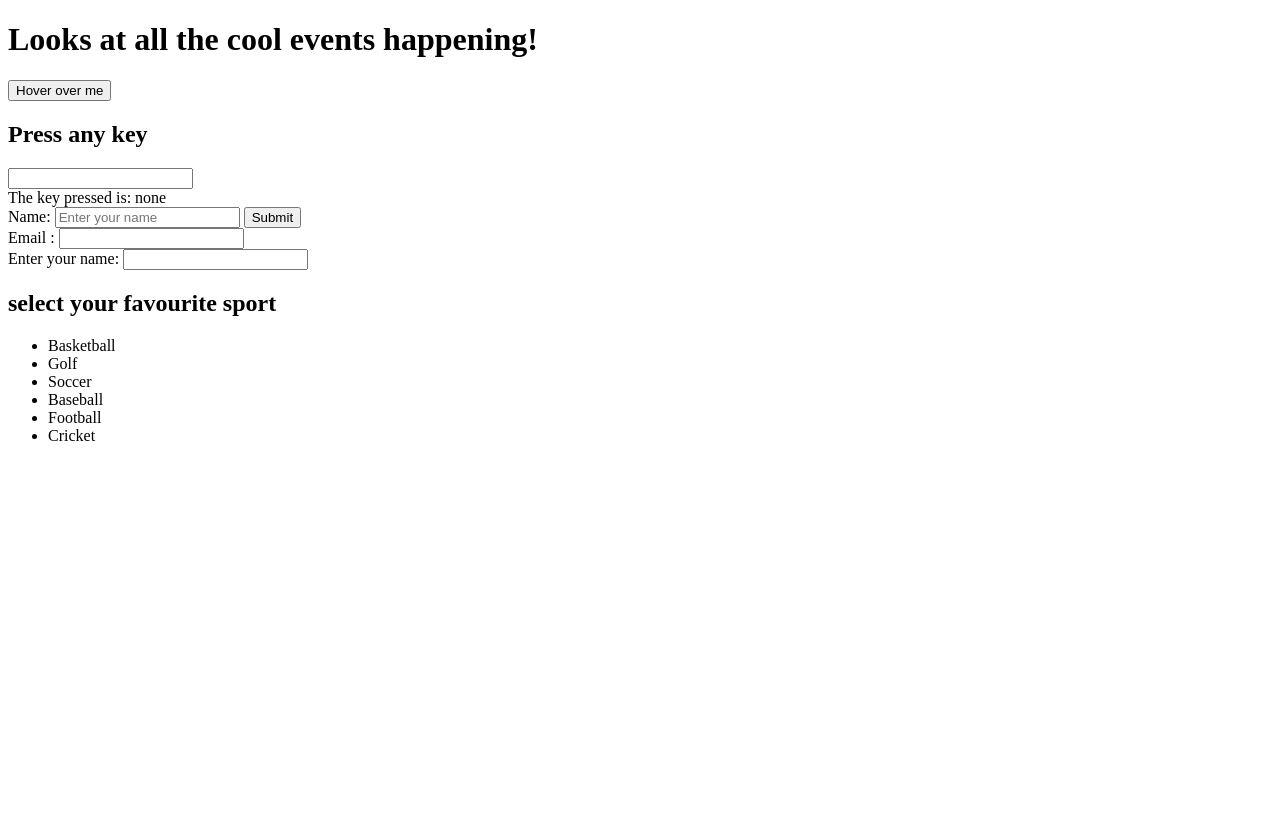
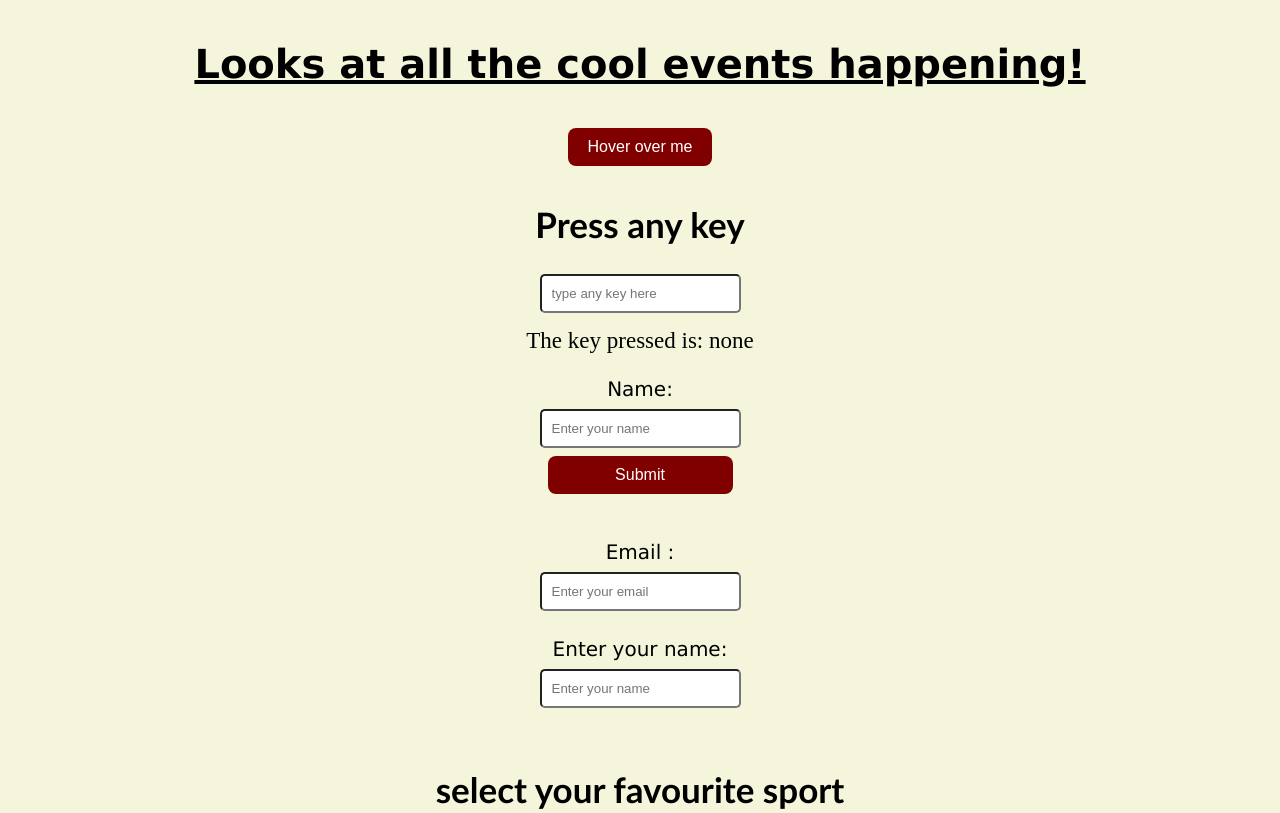
Before and after one commit to moteenraza07/JavaScript-Events, a plain HTML site: page index.html in a window 1280 px wide. Shown: the top 813 px of the page. Drawn offline with Linux system fonts and the light colour scheme.

Commit message:
Completed the css for the events

```diff
--- a/index.html
+++ b/index.html
@@ -5,23 +5,43 @@
     <meta name="viewport" content="width=device-width, initial-scale=1.0" />
     <title>JavaScript Events!</title>
     <script defer src="script.js"></script>
+    <link rel="stylesheet" href="style.css" />
   </head>
   <body>
+    <section class="container">
       <h1>Looks at all the cool events happening!</h1>
       <button id="hover">Hover over me</button>
       <h2>Press any key</h2>
-    <input type="text" id="keyInput" />
-    <div class="output">The key pressed is: <span id="lastKey">none</span></div>
+      <input type="text" id="keyInput" placeholder="type any key here" />
+      <div class="output">
+        The key pressed is: <span id="lastKey">none</span>
+      </div>
       <form id="form">
         <label for="name">Name: </label>
-      <input type="text" id="name" name="name" placeholder="Enter your name" />
+        <input
+          type="text"
+          id="name"
+          name="name"
+          placeholder="Enter your name"
+        />
         <button type="submit">Submit</button>
       </form>
       <div id="message"></div>
       <label for="email">Email : </label>
-    <input type="text" id="email" onfocus="handleFocus()" /> <br />
+      <input
+        type="text"
+        id="email"
+        onfocus="handleFocus()"
+        placeholder="Enter your email"
+      />
+      <br />
       <label for="nameInput">Enter your name: </label>
-    <input type="text" id="nameInput" onblur="validateName()" />
+      <input
+        type="text"
+        id="nameInput"
+        onblur="validateName()"
+        placeholder="Enter your name"
+      />
       <div id="inputMessage"></div>
       <h2>select your favourite sport</h2>
       <ul id="itemList">
@@ -32,5 +52,6 @@
         <li>Football</li>
         <li>Cricket</li>
       </ul>
+    </section>
   </body>
 </html>
--- /dev/null
+++ b/style.css
@@ -0,0 +1,53 @@
+body {
+  background-color: beige;
+}
+section {
+  display: flex;
+  flex-direction: column;
+  align-items: center;
+}
+
+h1 {
+  font-size: 40px;
+  font-family: "Lucida Sans", "Lucida Sans Regular", "Lucida Grande",
+    "Lucida Sans Unicode", Geneva, Verdana, sans-serif;
+  text-align: center;
+  text-decoration: underline;
+}
+
+h2 {
+  font-size: 35px;
+  font-family: "Gill Sans", "Gill Sans MT", Calibri, "Trebuchet MS", sans-serif;
+}
+
+input {
+  padding: 10px;
+  border-radius: 5px;
+}
+
+div {
+  font-size: 23px;
+  margin: 15px;
+}
+label {
+  font-size: 20px;
+  font-family: Verdana, Geneva, Tahoma, sans-serif;
+  margin: 8px;
+}
+
+form {
+  display: flex;
+  flex-direction: column;
+  text-align: center;
+}
+
+button {
+  margin: 8px;
+  background-color: maroon;
+  color: white;
+  padding: 10px 20px;
+  border: none;
+  border-radius: 8px;
+  font-size: 16px;
+  cursor: pointer;
+}
```
Lines whose indentation alone changed are shown as unchanged.
